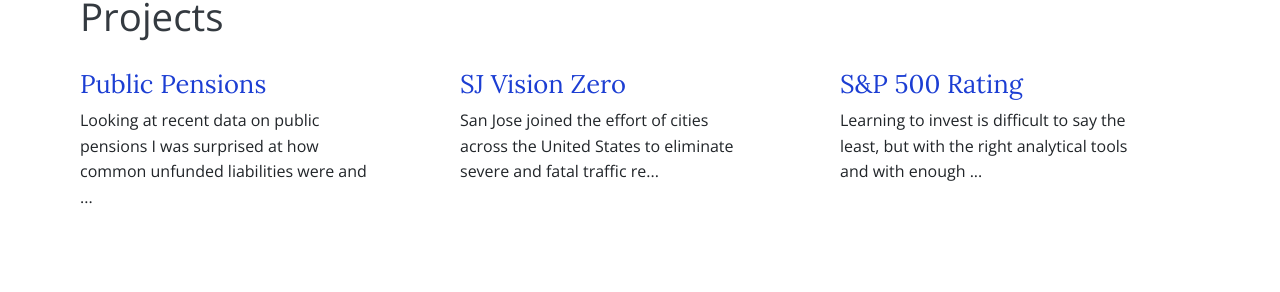
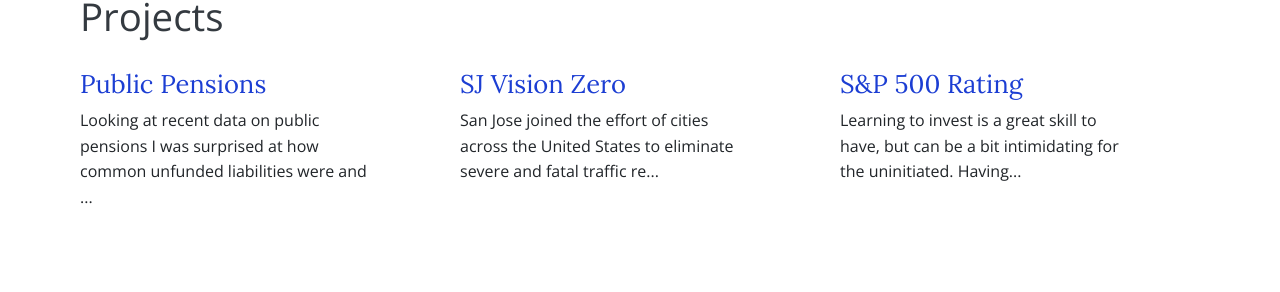
Before and after one commit to robertgenetti/robertgenetti.github.io, a Jekyll site: the page built from index.html, in a window 1280 px wide. Shown: the part 1467-1759 px from the top of the page. Built offline with Jekyll 4.4.1, drawn with Linux system fonts in a browser that asks for light colours; some of the changed lines change nothing that is shown.

Commit message:
update project

```diff
--- a/_projects/sp500rating.md
+++ b/_projects/sp500rating.md
@@ -6,7 +6,7 @@
 link: "https://public.tableau.com/views/SP500StockScreener/screener?:language=en-US&publish=yes&:display_count=n&:origin=viz_share_link"
 ---
 
- Learning to invest is difficult to say the least, but with the right analytical tools and with enough practice it can be done. Having fun while learning is always the goal when picking up new skills. And learning financial analysis is not different. Necessity is the mother of invention and this project is a necessary step on the road to a better understanding of the basics.
+ Learning to invest is a great skill to have, but can be a bit intimidating for the uninitiated. Having on hand the necessary analytical tools can make all the difference. Being better prepared when financial shift in the market occur and responding in kind is essential. Using a stock screener is one of those necessary tools and will make cross comparison much easier and faster, saving time and money when looking for the next investment opportunity.
 
 ### Goal
 This project aims to improve financial statement learning for beginner investors and provide a basic understanding of common financial ratio analysis.
```
Also changed, not shown: 3 other files.
